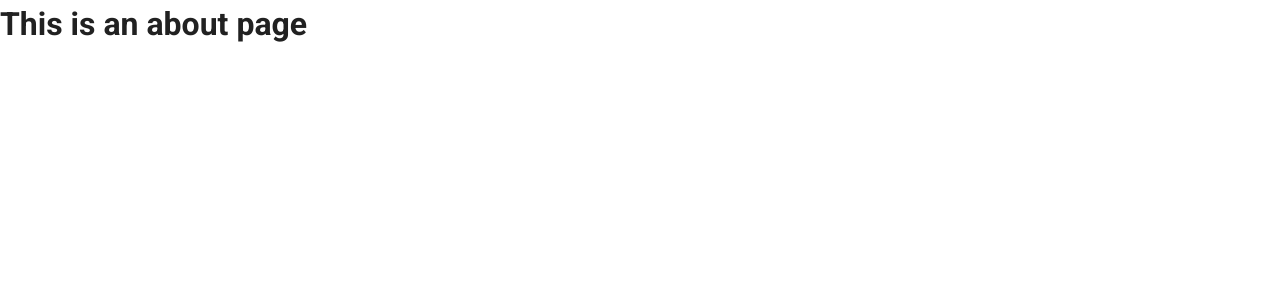
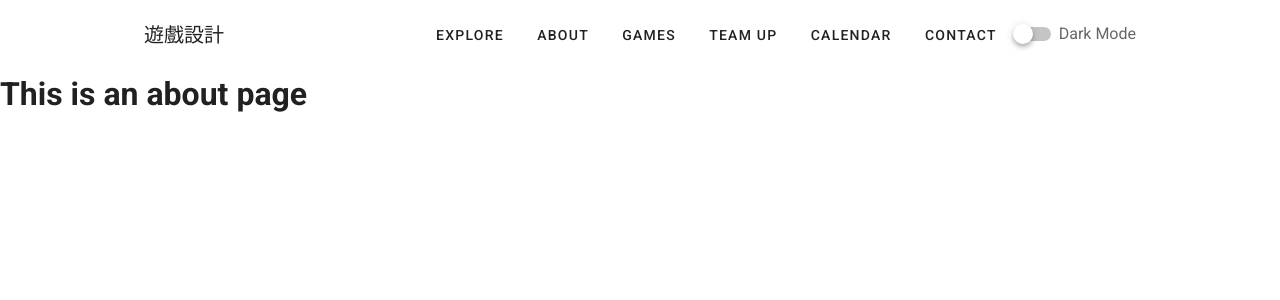
Before and after one commit to NTUT-NGD/official-site, a Vue app: page /about in a window 1280 px wide. Shown: the top 300 px of the page. Built offline with nearby package versions, Linux system fonts and the light colour scheme; no server answers.

Commit message:
Setup appbar and drawer

```diff
--- a/src/App.vue
+++ b/src/App.vue
@@ -1,5 +1,11 @@
 <template>
   <v-app>
+    <appbar :drawer="drawer" @drawerState="setDrawer" />
+    <drawer
+      :drawer="drawer"
+      @drawerState="setDrawer"
+      class="hidden-lg-and-up"
+    />
     <v-content>
       <router-view></router-view>
     </v-content>
@@ -7,8 +13,23 @@
 </template>
 
 <script>
+import appbar from "@/components/appbar/index.vue";
+import drawer from "@/components/appbar/drawer.vue";
 export default {
   name: "App",
-  components: {}
+  data() {
+    return {
+      drawer: false
+    };
+  },
+  components: {
+    appbar,
+    drawer
+  },
+  methods: {
+    setDrawer(val) {
+      this.drawer = val;
+    }
+  }
 };
 </script>
--- /dev/null
+++ b/src/components/appbar/drawer.vue
@@ -0,0 +1,59 @@
+<template>
+  <v-navigation-drawer
+    v-model="drawerState"
+    v-if="resizeScreenSmallerThanLG"
+    dark
+    fixed
+    app
+  >
+    <v-list dense>
+      <v-list-item v-for="(item, index) in items" :key="index">
+        <v-list-item-content>
+          <v-list-item-title>
+            <v-btn text small elevation rounded>
+              {{ item.name }}
+            </v-btn>
+          </v-list-item-title>
+        </v-list-item-content>
+      </v-list-item>
+    </v-list>
+  </v-navigation-drawer>
+</template>
+
+<script>
+export default {
+  name: "Drawer",
+  props: ["drawer"],
+  data() {
+    return {
+      items: [
+        { name: "Explore" },
+        { name: "About" },
+        { name: "Games" },
+        { name: "Team up" },
+        { name: "Calendar" },
+        { name: "Contact" }
+      ]
+    };
+  },
+  computed: {
+    drawerState: {
+      get() {
+        return this.drawer;
+      },
+      set(val) {
+        this.$emit("drawerState", val);
+      }
+    },
+    resizeScreenSmallerThanLG() {
+      return this.$vuetify.breakpoint.mdAndDown;
+    }
+  }
+};
+</script>
+
+<style>
+.v-navigation-drawer__content {
+  top: 100%;
+}
+</style>
--- /dev/null
+++ b/src/components/appbar/index.vue
@@ -0,0 +1,72 @@
+<template>
+  <v-app-bar
+    color="white"
+    class="appbar"
+    dense
+    fixed
+    app
+    elevation="0"
+    height="70"
+  >
+    <v-toolbar-title>
+      <v-app-bar-nav-icon
+        @click="drawerState(true)"
+        class="hidden-lg-and-up"
+      ></v-app-bar-nav-icon>
+      遊戲設計
+    </v-toolbar-title>
+
+    <v-spacer></v-spacer>
+
+    <v-toolbar-title class="hidden-md-and-down">
+      <v-btn v-for="(item, index) in items" :key="index" text>
+        {{ item.name }}
+      </v-btn>
+    </v-toolbar-title>
+    <v-switch
+      v-model="themeSwitch"
+      label="Dark Mode"
+      color="red"
+      style="position:relative;top:10px"
+    ></v-switch>
+  </v-app-bar>
+</template>
+
+<script>
+export default {
+  name: "Appbar",
+  props: ["drawer"],
+  data() {
+    return {
+      themeSwitch: false,
+      items: [
+        { name: "Explore" },
+        { name: "About" },
+        { name: "Games" },
+        { name: "Team up" },
+        { name: "Calendar" },
+        { name: "Contact" }
+      ]
+    };
+  },
+  methods: {
+    drawerState(val) {
+      this.$emit("drawerState", val);
+    }
+  },
+  computed: {}
+};
+</script>
+
+<style>
+@import url("https://fonts.googleapis.com/css2?family=Noto+Sans&display=swap");
+html,
+body {
+  font-family: "Noto Sans", sans-serif;
+}
+@media only screen and (min-width: 1264px) {
+  .appbar {
+    padding: 0 10% 0 10%;
+  }
+}
+</style>
--- a/src/plugins/vuetify.js
+++ b/src/plugins/vuetify.js
@@ -3,4 +3,18 @@ import Vuetify from "vuetify/lib";
 
 Vue.use(Vuetify);
 
-export default new Vuetify({});
+export default new Vuetify({
+  themes: {
+    light: {
+      primary: "#ef9a9a",
+      secondary: "#263238",
+      priCard: "#D7DCDE",
+      secCard: "#3E516E",
+      thrCard: "#3E516E",
+      forCard: "#8891A1",
+      cardHeader: "#1976d2",
+      cardFooter: "#ef9a99",
+      cardContent: "#64b5f6"
+    }
+  }
+});
--- a/src/views/Home.vue
+++ b/src/views/Home.vue
@@ -1,6 +1,8 @@
 <template>
   <div class="home">
-    <v-btn @click="create">Create</v-btn>
+    <v-container>
+      <div style="height:2000px"></div>
+    </v-container>
   </div>
 </template>
 
```
